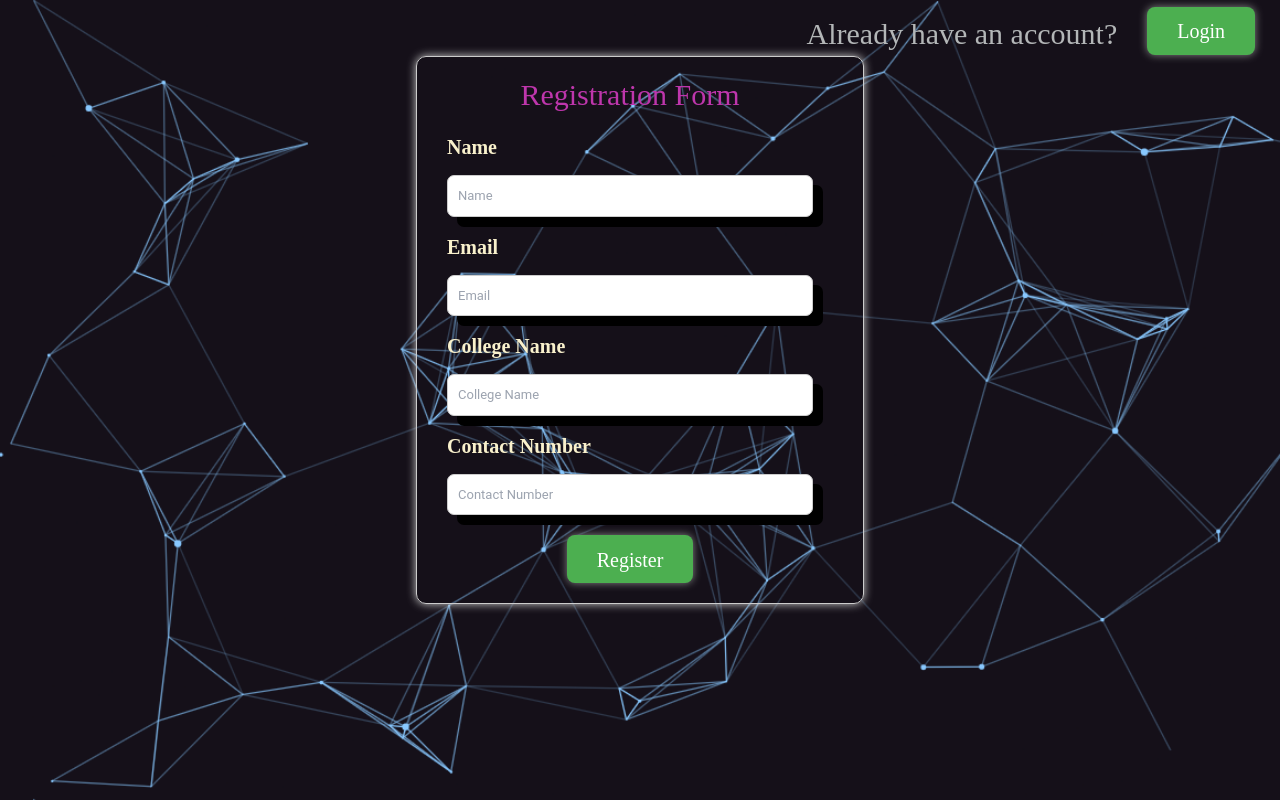
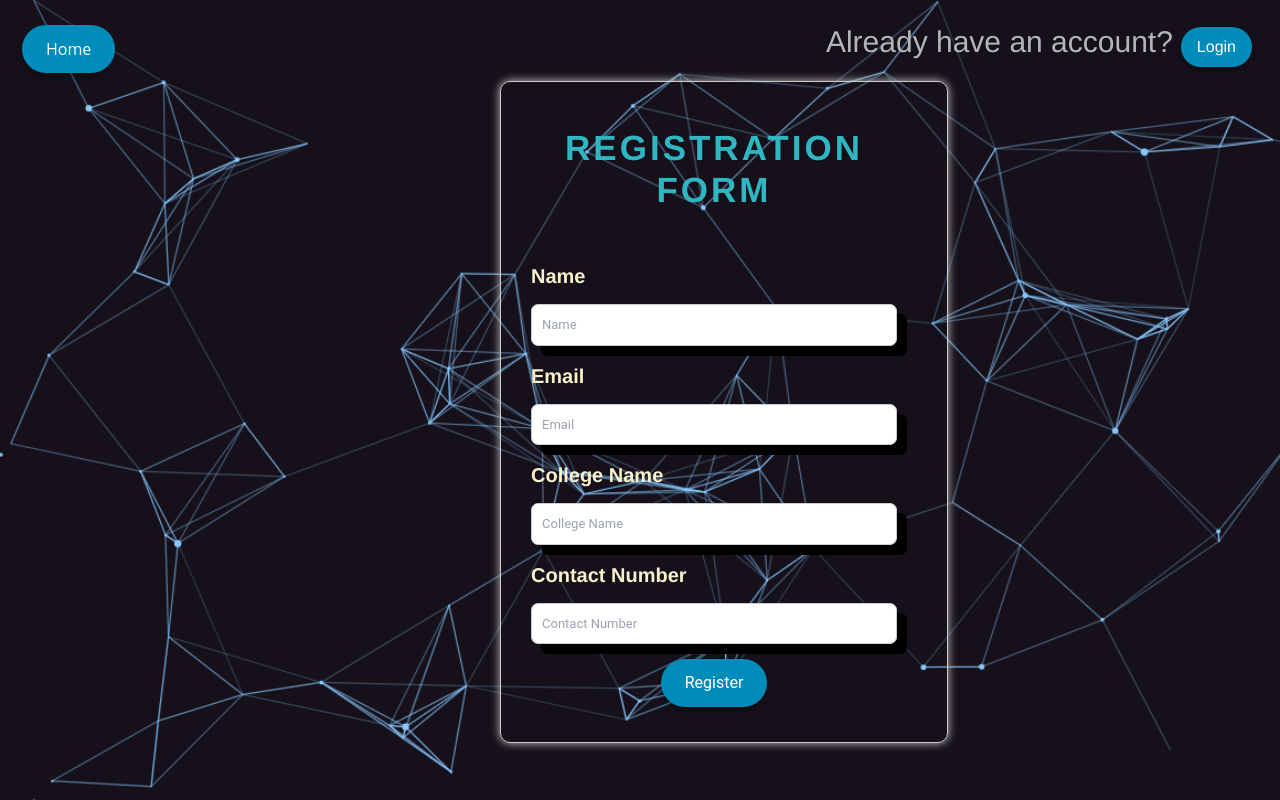
Before and after one commit to abhi692/Elethon, a React (Create React App) app: page /register in a window 1280 px wide. Built offline with nearby package versions, Linux system fonts and the light colour scheme.

Commit message:
added buttons

```diff
--- a/src/index.css
+++ b/src/index.css
@@ -102,30 +102,23 @@ h1:hover span {
 }
 
 .login-button{
-  font-family: 'Calligraffitti', cursive;
-  background-color: #4CAF50; /* Green */
-  height: 0.5in;
+  background-color: #008CBA; /* Blue */
   border: none;
   color: white;
-  padding: 10px 30px;
+  padding: 8px 16px;
   text-align: center;
   text-decoration: none;
   display: inline-block;
-  font-size: 20px;
-  margin-top: 0.5%;
-  margin-right: 5px;
-  margin-left: 10px;
+  font-size: 16px;
+  margin: 2px 8px;
   cursor: pointer;
-  border-radius: 8px;
-  box-shadow: 0px 0px 8px #888888;
-  transition: all 0.3s ease-in-out;
-  display: flex;
-  align-items: center;
-  justify-content: center;
+  border-radius: 30px;
+  box-shadow: 0px 4px 4px rgba(0, 0, 0, 0.25);
+  transition: background-color 0.3s ease-in-out;
 }
 
 .login-button:hover {
-  background-color: #3e8e41;
+  background-color: #00688B;
   box-shadow: 0px 0px 12px #888888;
   transform: translateY(-2px);
 }
@@ -137,7 +130,9 @@ h1:hover span {
 }
 
 .register-form {
-  margin: auto;
+  text-align: center;
+  margin-top: 80px;
+  margin-left: 500px;
   padding-top: 5px;
   padding-right: 50px;
   padding-left: 30px;
@@ -150,19 +145,23 @@ h1:hover span {
 }
 
 .register-title {
-  position: relative;
-  font-family: "Calisto MT", Calisto MT;
-  margin: auto;
-  margin-top: 10px;
-  display: flex;
-  justify-content: center;
-  color: #be36ac;
+  font-family: "Helvetica Neue", sans-serif;
+  font-weight: bold;
+  font-size: 35px;
+  color: #2fb6c2;
+  text-align: center;
+  text-transform: uppercase;
+  letter-spacing: 3px;
+  line-height: 1.2;
+  margin-top: 40px;
+  margin-bottom: 40px;
+  text-shadow: 2px 2px 2px rgba(0, 0, 0, 0.1);
 }
 
 .register-label {
   color: #F9f1cc;
   font-size: 20px;
-  font-family: 'Source Sans Pro';
+  font-family: "Helvetica Neue", sans-serif;
   display: flex;
   align-items: center;
   margin-bottom: 5px;
@@ -186,11 +185,12 @@ h1:hover span {
 }
 
 .already-account{
-  font-family: 'Calligraffitti', cursive;
+  font-family: "Helvetica Neue", sans-serif;
   display: flex;
   justify-content: end;
   margin-right: 20px;
-  margin-top: 5px;
+  margin-top: 18px;
+  float: right;
 }
 
 .registration-bg{
@@ -202,26 +202,23 @@ h1:hover span {
 }
 
 .registration-button{
-  font-family: 'Calligraffitti', cursive;
-  background-color: #4CAF50;
-  margin:0 auto;
-  display:block;
-  margin-top: 20px;
-  height: 0.5in;
+  background-color: #008CBA;
   border: none;
   color: white;
-  padding: 10px 30px;
+  padding: 12px 24px;
   text-align: center;
   text-decoration: none;
+  display: inline-block;
+  font-size: 16px;
+  margin: 15px 10px;
   cursor: pointer;
-  border-radius: 8px;
-  font-size: 20px;
-  box-shadow: 0px 0px 8px #888888;
-  transition: all 0.3s ease-in-out;
+  border-radius: 30px;
+  box-shadow: 0px 4px 4px rgba(0, 0, 0, 0.25);
+  transition: background-color 0.3s ease-in-out;
 }
 
 .registration-button:hover {
-  background-color: #3e8e41;
+  background-color: #00688B;
   box-shadow: 0px 0px 12px #888888;
   transform: translateY(-2px);
 }
@@ -300,6 +297,9 @@ h1:hover span {
   background-color: #ffffff;
   border: 1px solid #ececec;
   margin: 20px;
+  -webkit-box-shadow: 3px 3px 5px 6px #ccc;
+  -moz-box-shadow:    3px 3px 5px 6px #ccc;
+  box-shadow:         3px 3px 5px 6px #ccc;
 }
 
 .blog-img{
@@ -327,11 +327,13 @@ h1:hover span {
 }
 
 .blog-text span{
+  font-weight: 700;
   color: #f33c3c;
-  font-size: 2rem;
+  font-size: 1.8rem;
 }
 
 .blog-text2 span{
+  font-weight: 700;
   color: #f33c3c;
   font-size: 1.7rem;
 }
@@ -385,3 +387,60 @@ h1:hover span {
   color: #ffffff;
   font-weight: 800;
 }
+
+.blog-heading h3{
+  color: #ffffff;
+  text-decoration: underline;
+  text-shadow: 1px 1px 1px rgb(255, 255, 255);
+}
+
+.navbar1{
+  float: left;
+  margin: 20px 20px;
+}
+
+.homepage{
+  background-color: #008CBA; /* Blue */
+  border: none;
+  color: white;
+  padding: 12px 24px;
+  text-align: center;
+  text-decoration: none;
+  display: inline-block;
+  font-size: 16px;
+  margin: 4px 2px;
+  cursor: pointer;
+  border-radius: 30px;
+  box-shadow: 0px 4px 4px rgba(0, 0, 0, 0.25);
+  transition: background-color 0.3s ease-in-out;
+}
+
+.homepage:hover{
+  background-color: #00688B;
+}
+
+.homepage2{
+  background-color: #008CBA;
+  border: none;
+  color: white;
+  padding: 12px 24px;
+  text-decoration: none;
+  font-size: 16px;
+  margin: 4px 2px;
+  cursor: pointer;
+  border-radius: 30px;
+  box-shadow: 0px 4px 4px rgba(0, 0, 0, 0.25);
+  transition: background-color 0.3s ease-in-out;
+}
+
+.homepage2:hover{
+  background-color: #00688B;
+}
+
+.home-div{
+  margin-top: 10px;
+  margin-left: 10px;
+  position: absolute;
+  top: 0;
+  left: 0;
+}
--- a/src/pages/Registration.jsx
+++ b/src/pages/Registration.jsx
@@ -30,8 +30,13 @@ const Register = () => {
 
   return(
     <div className="registration-bg" style ={ { backgroundImage: "url('background for elethon.png')" } }>
+      <div className="navbar1">
+      <Link to="/">
+        <button className="homepage" type="submit">Home</button>
+      </Link>
+      </div>
       <div className='already-account'>
-      <p className="already-account">Already have an account?</p>
+      <p>Already have an account?</p>
       <Link to="/login">
         <button className="login-button" type="submit">Login</button>
       </Link>
--- a/src/pages/Schedule.jsx
+++ b/src/pages/Schedule.jsx
@@ -1,11 +1,11 @@
 import React from 'react';
+import { Link } from "react-router-dom";
 import img1 from '../assests/blogpic1.jpg';
 import img2 from '../assests/blogpic2.jpg';
 import img3 from '../assests/blogpic3.jpg';
 import img4 from '../assests/blogpic4.jpg';
 import img5 from '../assests/blogpic5.jpg';
 import img6 from '../assests/blogpic6.jpg';
-import img7 from '../assests/blogbackground.jpg';
 import img8 from '../assests/blogpic8.jpg';
 import img9 from '../assests/blogpic9.png';
 import img10 from '../assests/blogpic10.jpg';
@@ -16,7 +16,12 @@ import img13 from '../assests/blogpic13.jpg';
 const Schedule = () => {
 
   return (
-    <section id='blog' style ={ { backgroundImage: `url(${img7})` } }>
+    <section id='blog' style ={ { backgroundImage: "url('background for elethon.png')" } }>
+      <div className='home-div'>
+        <Link to="/">
+          <button className="homepage2" type="submit">Home</button>
+        </Link>
+      </div>
       <div className="blog-heading">
         <span>Elewayte Recent Posts</span>
         <h3>Elewayte Blogs</h3>
```
